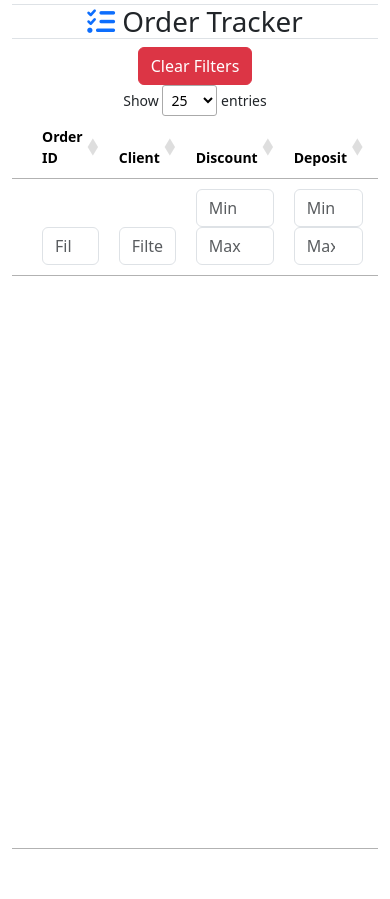
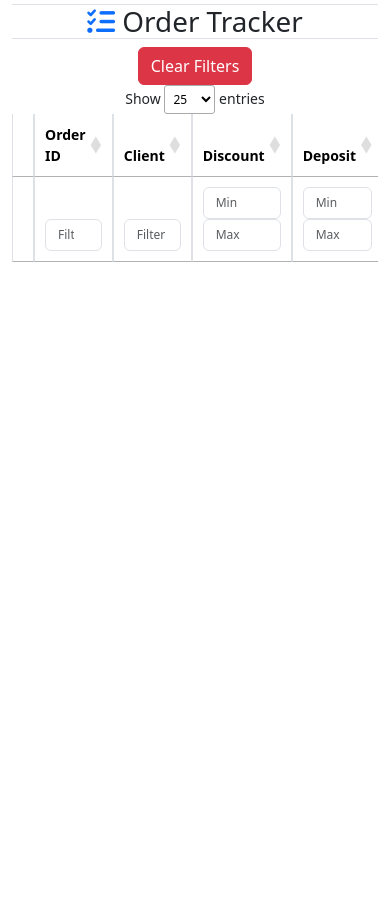
Before and after one commit to dimispapa/slotted-need, a Django app: page /orders/order-tracker/ in a window 390 px wide. Shown: the part 56-955 px from the top of the page. Run offline with Django 5.2, Linux system fonts and the light colour scheme; the visitor is signed in with stand-in values (Sample User, id 1); data that the repository does not hold is empty; parts of the project's set-up code (start-up, migrations or seed data) failed here and were passed over; some libraries are stand-ins or nearby versions.

Commit message:
style: align table styles and table layout

```diff
--- a/orders/templates/orders/create_order.html
+++ b/orders/templates/orders/create_order.html
@@ -98,8 +98,6 @@
         </div>
       </div>
     </div>
-</div>
-</div>
 
     <!-- Order submit button -->
     <input type="submit" name="submit-btn" value="Submit Order" class="btn btn-primary btn btn-lg btn-primary mb-2 mt-2"
--- a/orders/templates/orders/order_items.html
+++ b/orders/templates/orders/order_items.html
@@ -11,7 +11,7 @@
 {% endblock %}
 
 {% block content %}
-<div id="orderitem-tracker-container" class="container-fluid mt-2 mt-md-4">
+<div id="orderitem-tracker-container" class="container-fluid mt-2 mt-md-4 table-container">
     <!-- Heading -->
     <h1 class="display-6 mb-2 mb-md-4 text-center border-top border-bottom"><i
             class="fa-solid fa-table-list text-primary"></i> Item Tracker</h1>
@@ -19,7 +19,7 @@
     <div class="text-center">
         <button id="clear-filters-btn" class="btn btn-danger">Clear Filters</button>
     </div>
-    <!-- Filtering and DataTable -->
+    <!-- Items table -->
     <table id="orderitem-table" class="display table table-bordered table-responsive table-striped">
         <thead>
             <tr>
--- a/orders/templates/orders/orders.html
+++ b/orders/templates/orders/orders.html
@@ -12,7 +12,7 @@
 {% endblock %}
 
 {% block content %}
-<div id="order-tracker-container" class="container-fluid mt-2 mt-md-4">
+<div id="order-tracker-container" class="container-fluid mt-2 mt-md-4 table-container">
   <!-- Heading -->
   <h1 class="display-6 mb-2 mb-md-4 text-center border-top border-bottom"><i
       class="fa-solid fa-list-check text-primary"></i> Order Tracker</h1>
@@ -20,9 +20,8 @@
   <div class="text-center">
     <button id="clear-filters-btn" class="btn btn-danger">Clear Filters</button>
   </div>
-  <div class="table-responsive order mb-3 table-container">
   <!-- Orders table -->
-    <table id="orders-table" class="table shadow table-hover">
+  <table id="orders-table" class="display table table-bordered table-responsive table-striped">
     <!-- table headers -->
     <thead>
       <tr>
@@ -88,7 +87,6 @@
     </tbody>
   </table>
 </div>
-</div>
 
 <!-- Delete confirmation modal -->
 <div class="modal fade" id="DeleteOrderConfirmationModal" data-bs-backdrop="static" data-bs-keyboard="false"
--- a/static/css/style.css
+++ b/static/css/style.css
@@ -4,25 +4,6 @@
 .active-dropdown-item {
   background-color: ghostwhite;
   color: #0d6efd;
-}
-
-/********* General commonly used elements *************/
-/* reduce font-size for smaller viewports */
-@media (max-width: 768px) {
-
-  /* order item tracker */
-  #orderitem-tracker-container,
-  #orderitem-tracker-container input,
-  #orderitem-tracker-container select,
-  /* order tracker */
-  #order-list-form {
-    font-size: 12px;
-  }
-}
-
-.inline-spinner-div {
-  position: absolute;
-  margin-left: 5px;
 }
 
 /*************** CREATE ORDERS PAGE **************************/
@@ -138,18 +119,11 @@
   font-size: inherit;
 }
 
-/* sticky header */
-.sticky-head {
-  position: sticky;
-  top: 0;
-}
-
 /* set max height for scrolling table */
 .table-container {
   overflow: auto;
   max-height: 80vh;
 }
-
 
 /* ORDER ITEM TRACKER */
 /* Custom header styles */
@@ -164,20 +138,26 @@
 }
 
 /* Order item table */
+.dataTables_scrollHeadInner,
+.dataTables_scrollBody table,
 #orderitem-table_wrapper,
-#orders-table_wrapper {
+#orders-table_wrapper,
+#order-archive-table_wrapper,
+#orderitem-home-table_wrapper {
+  width: 100% !important;
+}
+
+#orderitem-table_wrapper,
+#orders-table_wrapper,
+#order-archive-table_wrapper {
   /* set font-size */
   font-size: 14px;
-  /* ensure width takes 100% of container */
-  width: 100% !important
 }
 
 /* completed filter */
 #filter-completed-label {
   font-size: 0.8rem;
 }
-
-
 
 /* Home dashboard */
 .input-group-text {
@@ -188,8 +168,6 @@
 #orderitem-home-table_wrapper {
   /* set font-size */
   font-size: 10px;
-  /* ensure width takes 100% of container */
-  width: 100% !important
 }
 
 #orderitem-home-table-title {
@@ -205,3 +183,22 @@
     max-width: 60%;
   }
 }
+
+/********* General data table styles *************/
+/* reduce font-size for smaller viewports */
+@media (max-width: 768px) {
+
+  /* all tables */
+  .table-container,
+  .table-container input,
+  .table-container select,
+  /* order tracker */
+  #order-list-form {
+    font-size: 12px;
+  }
+}
+
+.inline-spinner-div {
+  position: absolute;
+  margin-left: 5px;
+}
```
Lines whose indentation alone changed are shown as unchanged.
